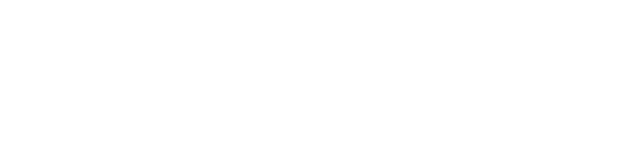
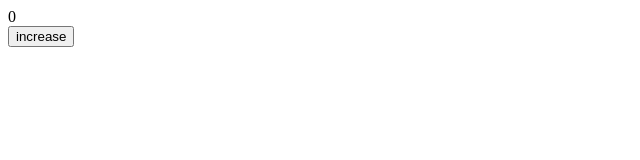
Before and after one commit to acciojob/increment-counter-sandeep18p, a website: page main.html in a window 1280 px wide. Shown: the whole page, without its empty margins (0-640 px from the left). Drawn offline with Linux system fonts and the light colour scheme.

Commit message:
created a submission

```diff
--- a/main.html
+++ b/main.html
@@ -8,6 +8,8 @@
 
 <body>
 	<!-- the entire body must be written by student -->
+	<div id="count">0</div>
+	<button onclick=increment()>increase</button>
     <script type="text/javascript" src="./script.js">
 </script>
 
--- a/script.js
+++ b/script.js
@@ -1 +1,8 @@
 //your JS code here. If required.
+const tc = document.getElementById("count");
+var c1 =0;
+tc.innerHTML=c1;
+function increment(){
+c1++;
+  tc.innerHTML = c1;
+}
```
